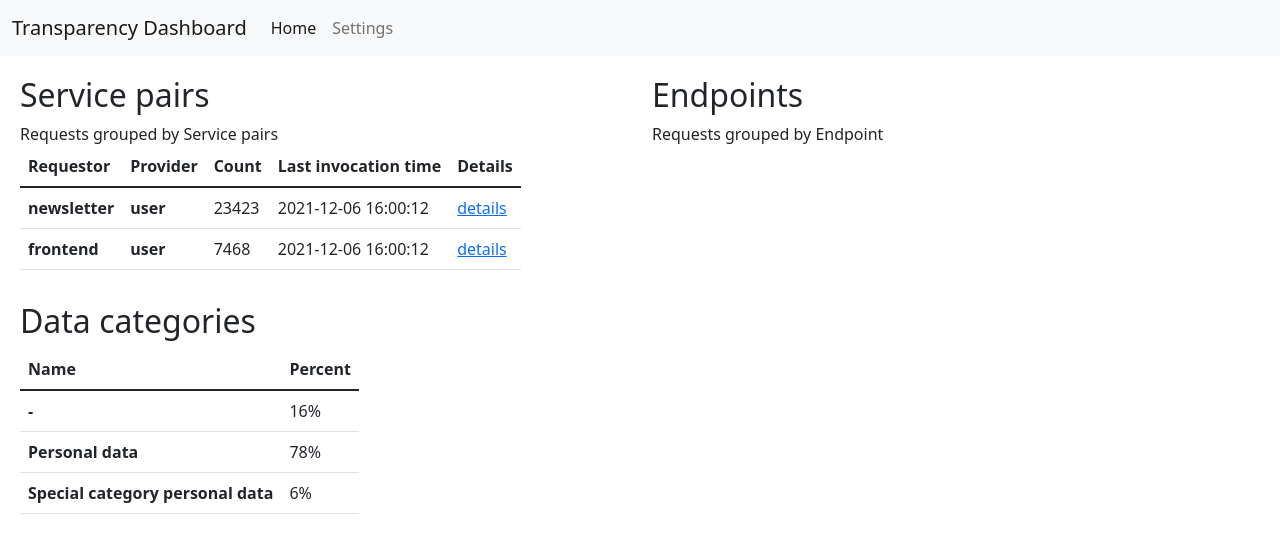
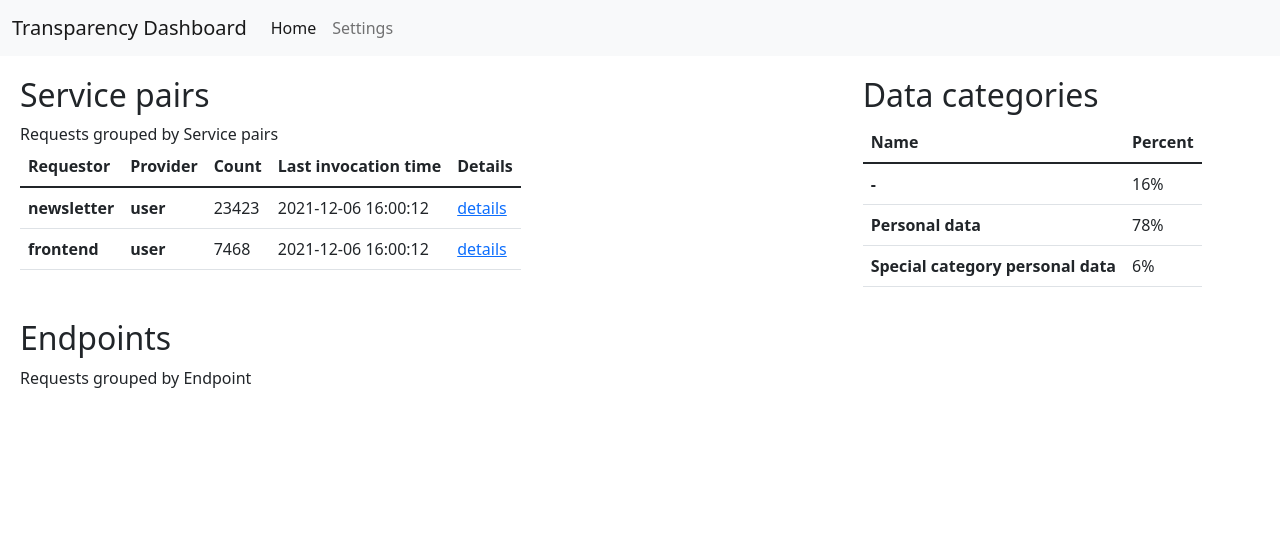
Before and after one commit to PrivacyEngineering/hawk-monitor, a React (Create React App) app in the folder frontend-v2/: page / in a window 1280 px wide. Shown: the top 542 px of the page. Built offline with nearby package versions, Linux system fonts and the light colour scheme.

Commit message:
Improve home page rendering

```diff
--- a/frontend-v2/src/components/DataCategoriesTable.tsx
+++ b/frontend-v2/src/components/DataCategoriesTable.tsx
@@ -7,7 +7,6 @@ export const DataCategoriesTable = (props: TableProps<DataCategory>) => {
 
   return (
     <Table style={{ 'width': 'unset' }}>
-      {/* <Table> */}
       <TableHeader labels={labels} />
       <tbody>{items.map((item, index) => <DataCategoriesTableRow key={index} item={item} />)}</tbody>
     </Table>
--- a/frontend-v2/src/components/HomePage.tsx
+++ b/frontend-v2/src/components/HomePage.tsx
@@ -7,13 +7,13 @@ export const HomePage = () => {
   return (
     <>
       <Row>
-        <Col xl={6} className="pb-3">
+        <Col lg={12} xl={{ span: 8, order: 'first' }} className="pb-3">
           <ServicePairs />
         </Col>
-        <Col xl={6} className="pb-3">
+        <Col lg={{ span: 12 }} xl={12} className="pb-3">
           <Endpoints />
         </Col>
-        <Col xl={4} className="pb-3">
+        <Col lg={{ span: 12 }} xl={{ span: 4, order: 'first' }} className="pb-3">
           <DataCategories />
         </Col>
       </Row>
--- a/frontend-v2/src/components/ServicePairsTable.tsx
+++ b/frontend-v2/src/components/ServicePairsTable.tsx
@@ -8,7 +8,6 @@ export const ServicePairsTable = (props: TableProps<RequestsByServicePair>) => {
 
   return (
     <Table style={{ 'width': 'unset' }}>
-      {/* <Table> */}
       <TableHeader labels={labels} />
       <tbody>{items.map((item, index) => <ServicePairsRow key={index} item={item} />)}</tbody>
     </Table>
```
